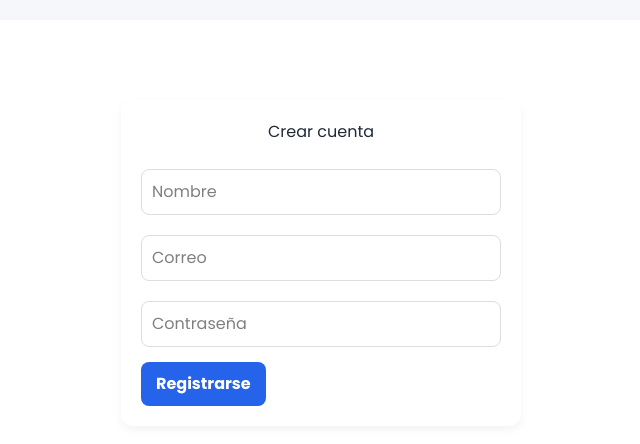
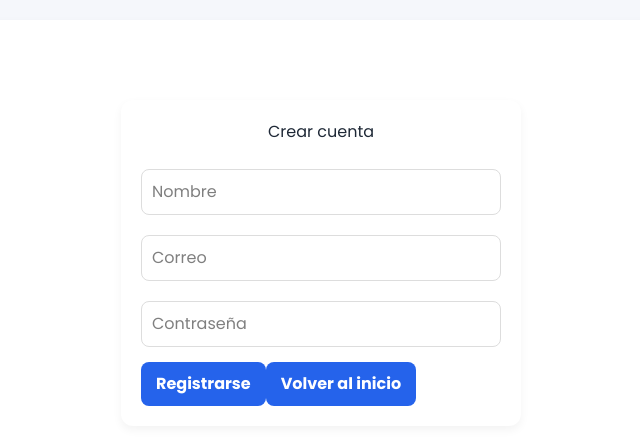
Before and after one commit to marcoZaragozaM/citizen-report-app, a React (Vite) app: page / in a window 1280 px wide. Both pictures are taken after a click on the button "Crear cuenta". Shown: the top 444 px of the page, without its empty margins (319-959 px from the left). Built offline with nearby package versions, Linux system fonts and the light colour scheme; no server answers.

Commit message:
fix correct location variable

```diff
--- a/src/pages/ForgotPassword.tsx
+++ b/src/pages/ForgotPassword.tsx
@@ -27,6 +27,10 @@ export default function ForgotPassword() {
       <button className="button" onClick={handleSubmit}>
         Enviar
       </button>
+
+      <button className="button" onClick={() => setView("home")}>
+              Volver al inicio
+      </button>
     </Layout>
   );
 }
--- a/src/pages/Register.tsx
+++ b/src/pages/Register.tsx
@@ -38,6 +38,9 @@ export default function Register({ onRegister }: any) {
       <button className="button" onClick={handleSubmit}>
         Registrarse
       </button>
+      <button className="button" onClick={() => setView("home")}>
+              Volver al inicio
+      </button>
     </Layout>
   );
 }
--- a/src/pages/ResetPassword.tsx
+++ b/src/pages/ResetPassword.tsx
@@ -23,6 +23,9 @@ export default function ResetPassword() {
       <button className="button" onClick={handleSubmit}>
         Cambiar contraseña
       </button>
+      <button className="button" onClick={() => setView("home")}>
+              Volver al inicio
+      </button>
     </Layout>
   );
 }
```
